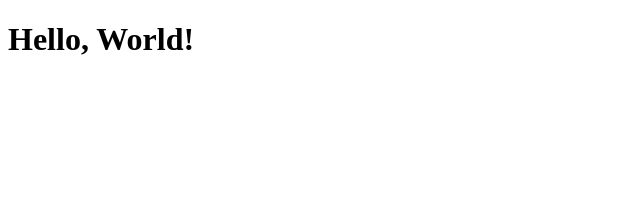
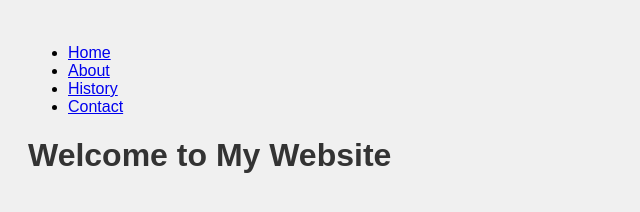
Before and after one commit to HaringSolomon/LabExam-git, a plain HTML site: page index.html in a window 1280 px wide. Shown: the whole page, without its empty margins (0-640 px from the left). Drawn offline with Linux system fonts and the light colour scheme.

Commit message:
Added navigation bar to index.html

```diff
--- a/index.html
+++ b/index.html
@@ -3,9 +3,20 @@
 <html>
 <head>
     <title>My Website</title>
+    <link rel="stylesheet" href="style.css">
+    <script src="script.js" defer></script>
 </head>
 <body>
-    <h1>Hello, World!</h1>
+    <nav>
+        <ul>
+            <li><a href="#">Home</a></li>
+            <li><a href="#">About</a></li>
+            <li><a href="#">History</a></li>
+            <li><a href="#">Contact</a></li>
+        </ul>
+    </nav>
+
+    <h1>Welcome to My Website</h1>
 
 </body>
 </html>
```
